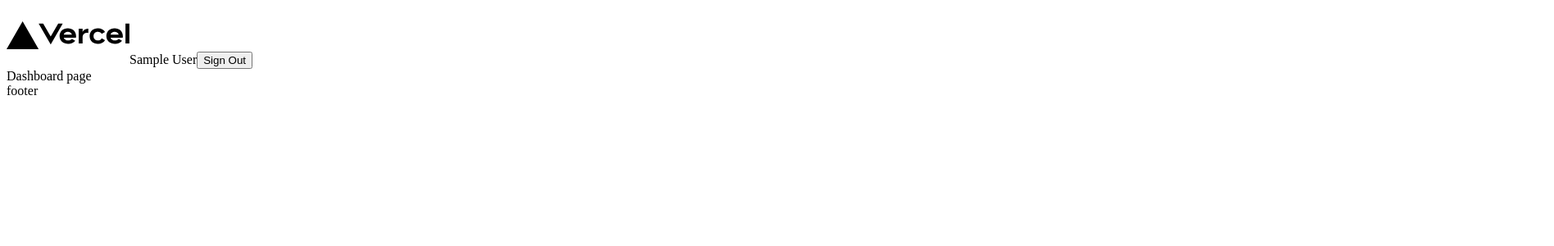
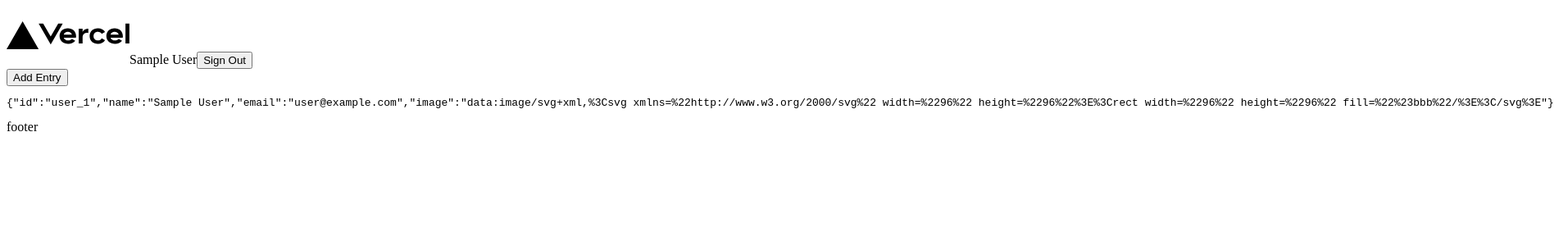
Before and after one commit to budget-tracking/app, a Next.js app: page /1 in a window 1280 px wide. Shown: the top 300 px of the page at 82% size, 1896 px wide, since content can reach past the window. Built offline with nearby package versions, Linux system fonts and the light colour scheme; no server answers; sample sign-in values are in the browser's storage.

Commit message:
fix conflicts

```diff
--- a/pages/[dashboard]/index.tsx
+++ b/pages/[dashboard]/index.tsx
@@ -1,6 +1,7 @@
 import { useSession } from 'next-auth/react'
 import { useRouter } from 'next/dist/client/router'
 import React from 'react'
+import { User } from 'cruds/User/types'
 
 interface Props {}
 
@@ -9,13 +10,19 @@ function Dasboard(props: Props) {
 
   const router = useRouter()
 
-  const {data: session, status } = useSession()
+  const {data: session, status } = useSession() as {
+    data: NextAuthSessionData<User>, status: any
+  }
+
   if (status === 'loading') return null
 
   if ( session === null) router.push('/')
 
   return (
-    <>Dashboard page</>
+    <>
+      <button onClick={() => router.push('/dashboard/create')}>Add Entry</button>
+      <pre>{JSON.stringify(session?.user)}</pre>
+    </>
   )
 }
 
--- a/pages/api/auth/[...nextauth].ts
+++ b/pages/api/auth/[...nextauth].ts
@@ -26,7 +26,7 @@ export default NextAuth({
   // },
   debug: true,
   callbacks: {
-    session: async ({ session, user, token }) => {
+    session: async ({ session, user }) => {
       session.user = user
       return session
     }
--- a/tsconfig.json
+++ b/tsconfig.json
@@ -23,7 +23,7 @@
   },
   "include": [
     "next-env.d.ts",
-    "next-auth.d.ts",
+    "nextauth.d.ts",
     "**/*.ts",
     "**/*.tsx",
   ],
```
Also changed, not shown: nextauth.d.ts (renamed from next-auth.d.ts).
